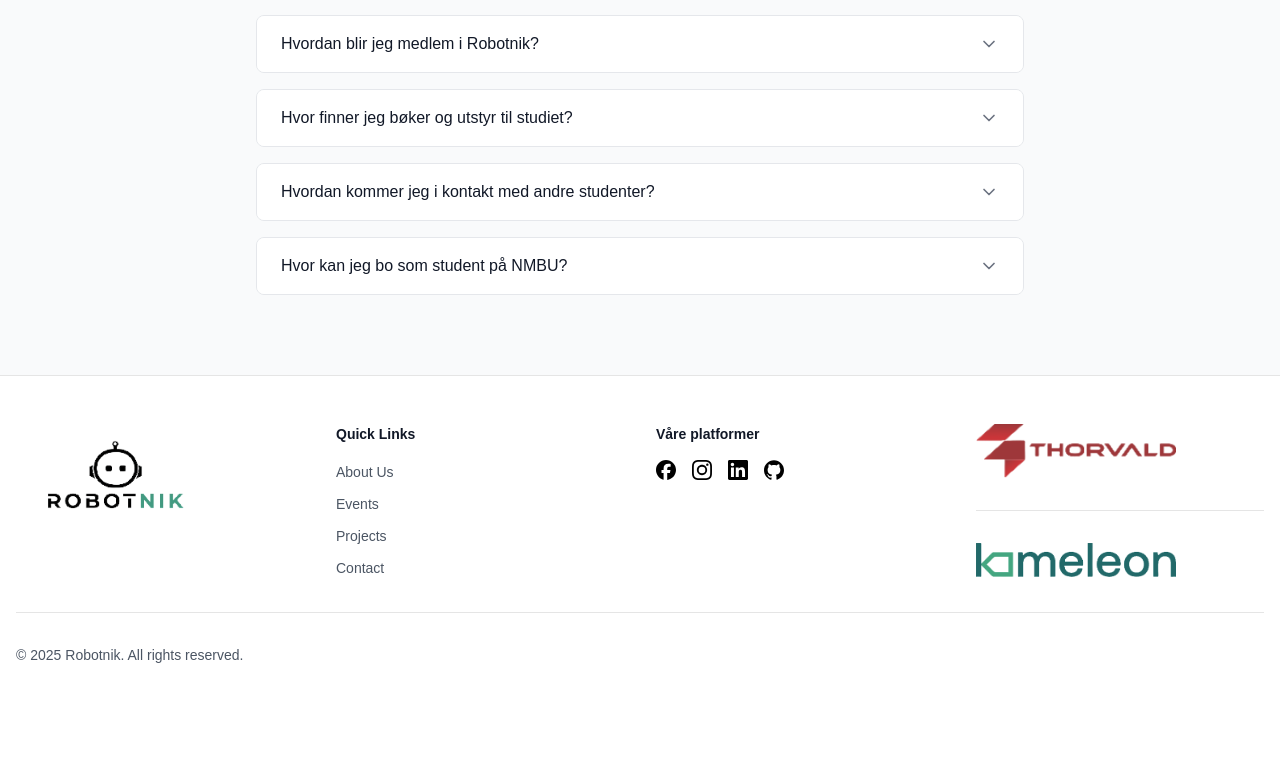
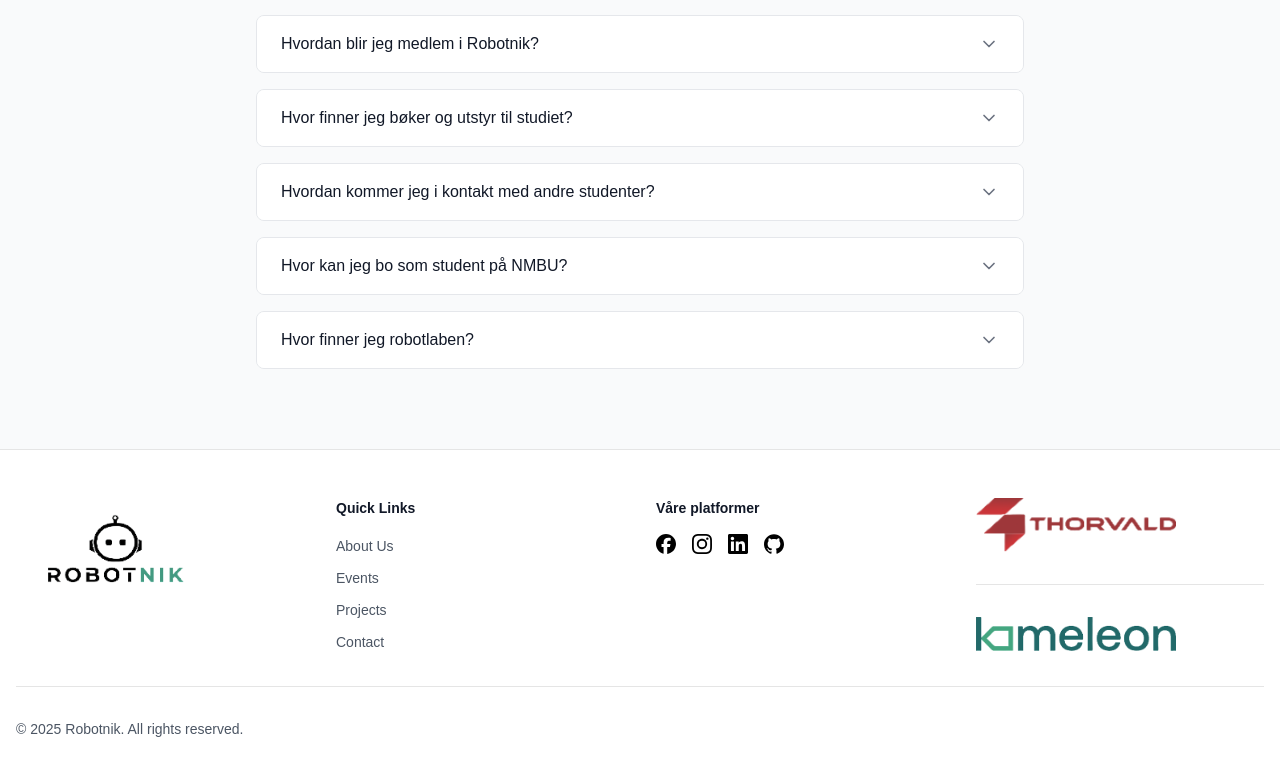
Before and after one commit to joasmund/robotnik-side, a Next.js app in the folder robotnik-page/: page /ny-student in a window 1280 px wide. Shown: the part 2782-3557 px from the top of the page. Before the commit the page ends 3495 px from the top, so only its background shows below. Built offline with nearby package versions, Linux system fonts and the light colour scheme.

Commit message:
chore: added more FAQ
added more Questions

```diff
--- a/robotnik-page/app/ny-student/page.tsx
+++ b/robotnik-page/app/ny-student/page.tsx
@@ -76,7 +76,7 @@ export default function RobotnikLandingPage() {
   }, [lastScrollY]);
 
   return (
-    <div className="min-h-screen bg-white text-gray-900">
+    <div className="min-h-screen bg-white text-gray-200">
       <header className={`fixed w-full z-50 transition-transform duration-300 ${
         showHeader ? 'translate-y-0' : '-translate-y-full'
       }`}>
@@ -220,6 +220,18 @@ export default function RobotnikLandingPage() {
               question="Hvor kan jeg bo som student på NMBU?"
               answer="NMBU tilbyr studentboliger gjennom SiÅs (Studentsamskipnaden). Du kan søke om plass på sias.no. Det finnes også private utleiealternativer i Ås-området."
               />
+              <FAQItem
+              question="Hvor finner jeg robotlaben?"
+              answer={
+                <>
+                Robotlaben finnes i Kajaveien 4. Se{" "}
+                <Link href="https://link.mazemap.com/MwCcCnU7" target="_blank" rel="noopener noreferrer" className="text-blue-600 underline">
+                  MazeMap
+                </Link>
+                {" "}for veibeskrivelse.
+                </>
+              }
+              />
             </div>
           </div>
         </section>
```
